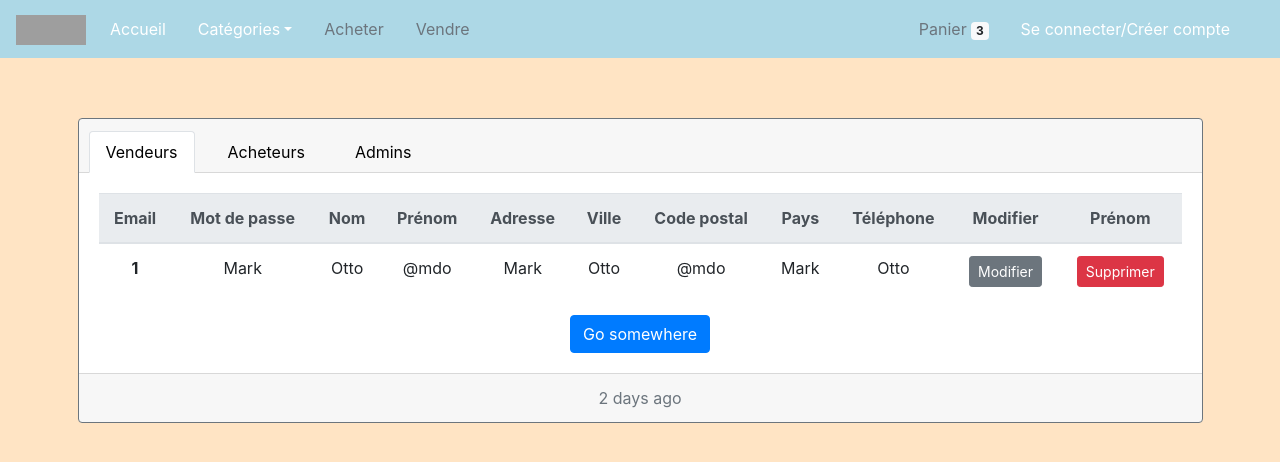
After one commit to Nassim-Boutaleb/Piscine_2020, a PHP site: page /admin_gerer_comptes.php in a window 1280 px wide. The commit adds this page. Shown: the top 462 px of the page. Run offline with PHP 8.4, Linux system fonts and the light colour scheme; grey boxes are pictures that could not be loaded.

Commit message:
Gestion users par admin front OK

```diff
--- a/Piscine/Navbars/navbar_def.php
+++ b/Piscine/Navbars/navbar_def.php
@@ -31,6 +31,7 @@
                     trigger: 'focus'
                 });
 
+                // Désactiver les liens
                 $("#Acheter").attr ({
                     "aria-disabled" : "true",
                     "href" : "#"
@@ -60,13 +61,18 @@
                     trigger: 'focus'
                 });
 
+                // désactiver les popovers de Achat et panier qui sont accssibles aux acheteurs
+                $("#ppvAcheter").removeAttr("data-toggle");
+                $("#ppvPanier").removeAttr("data-toggle");
+
+                // Bloquer le lien vers vendre
                 $("#Vendre").attr ({
                     "aria-disabled" : "true",
                     "href" : "#"
                 }).addClass("disabled");
             }
 
-            else if (connecte == 1 && statut == "vendeur") // Si on est un acheteur
+            else if (connecte == 1 && statut != "acheteur") // Si on n'est pas un acheteur (vendeur ou admin)
             {
                 // popover (pop up)
                 $(function () {
@@ -78,7 +84,16 @@
                     trigger: 'focus'
                 });
 
+                // Supprimer le popover de vendre qui est accsssible
+                $("#ppvVendre").removeAttr("data-toggle");
+
+                // Bloquer les liens vers acheter et panier
                 $("#Acheter").attr ({
+                    "aria-disabled" : "true",
+                    "href" : "#"
+                }).addClass("disabled");
+
+                $("#panier").attr ({
                     "aria-disabled" : "true",
                     "href" : "#"
                 }).addClass("disabled");
@@ -112,16 +127,26 @@
 
             </li>
             <!--FIN MENU DESCENDANT-->
-            <span class="d-inline-block" data-toggle="popover" data-trigger="focus" data-placement="bottom" data-content="Connectez vous avec un compte acheteur pour accéder à la page des achats">
+            <span class="d-inline-block" id="ppvAcheter" data-toggle="popover" data-trigger="focus" data-placement="bottom" data-content="Connectez vous avec un compte acheteur pour accéder à la page des achats">
                 <li class="nav-item"><a class="nav-link" href="login.php" id="Acheter">Acheter</a></li>
             </span>
-            <span class="d-inline-block" data-toggle="popover" data-trigger="focus" data-placement="bottom" data-content="Connectez vous avec un compte vendeur pour accéder à la page des ventes">
+            <span class="d-inline-block" id="ppvVendre" data-toggle="popover" data-trigger="focus" data-placement="bottom" data-content="Connectez vous avec un compte vendeur pour accéder à la page des ventes">
                 <li class="nav-item"><a class="nav-link" href="Gestionitem.php"  id="Vendre">Vendre</a></li>
             </span>
+
+            <!-- Pour les admins seulement: bouton gerer comptes -->
+            <?php
+                if ($statut == "administrateur")
+                {
+                    ?>
+                        <li class="nav-item"><a class="nav-link" href="admin_gerer_comptes.php" id="admin_gerer_comptes">Gerer les comptes</a></li>
+                    <?php
+                }
+            ?>
         </ul>
 
         <ul class="navbar-nav ml-auto" id="elementsDroite">
-            <span class="d-inline-block" data-toggle="popover" data-trigger="focus" data-placement="bottom" data-content="Connectez vous pour accéder au panier">
+            <span class="d-inline-block" id="ppvPanier" data-toggle="popover" data-trigger="focus" data-placement="bottom" data-content="Connectez vous pour accéder au panier">
                 <li class="nav-item"><a class="nav-link" href="panier.php" id="panier"><i class="fa fa-shopping-cart"></i> Panier
                         <span class="badge badge-light">3
                             <!-- FAIRE UN JAVASCRIPT POUR RENDRE LE NOMBRE DYNAMIQUE--></span> <span
@@ -132,7 +157,8 @@
             <?php
                         if (!isset ($_SESSION["login"])) // Si on est pas connecté
                         {
-                            ?> <li class="nav-item"><a class="nav-link" href="login.php">Se connecter/Créer compte</a></li>
+                            ?>
+                                <li class="nav-item"><a class="nav-link" href="login.php">Se connecter/Créer compte</a></li>
                             <?php
                         }
                         else if (isset ($_SESSION["login"])) // Si une session est configurée = si on est connecté
--- /dev/null
+++ b/Piscine/admin_gerer_comptes.css
@@ -0,0 +1,8 @@
+.card {
+    margin: 60px auto;
+    width: 90%;
+}
+
+body {
+    background-color: bisque;
+}
--- /dev/null
+++ b/Piscine/admin_gerer_comptes.php
@@ -0,0 +1,92 @@
+<?php session_start(); ?>
+<!DOCTYPE html>
+<html lang="en">
+
+<head>
+    <title>Gerer les comptes</title>
+    <meta charset="utf-8">
+    <meta name="viewport" content="width=device-width, initial-scale=1">
+    <link rel="stylesheet" href="https://stackpath.bootstrapcdn.com/bootstrap/4.1.3/css/bootstrap.min.css">
+    <link rel="stylesheet" type="text/css" href="admin_gerer_comptes.css">
+    <script src="https://code.jquery.com/jquery-3.3.1.min.js"></script>
+    <script src="https://stackpath.bootstrapcdn.com/bootstrap/4.1.3/js/bootstrap.bundle.min.js"></script>
+</head>
+
+<body>
+    <!-- Navbar -->
+    <?php require("Navbars/navbar_def.php");  ?>
+
+
+    <div class="container-fluid">
+        <div class="card border-secondary text-center">
+            <div class="card-header">
+                <ul class="nav nav-tabs card-header-tabs" id="myTab" role="tablist">
+                    <li class="nav-item">
+                        <a class="nav-link active tab" id="vendeursTab" data-toggle="tab" href="#vendeursAff" role="tab"
+                            aria-controls="home" aria-selected="true" style="color:black;">Vendeurs</a>
+                    </li>
+                    <li class="nav-item">
+                        <a class="nav-link tab" id="acheteursTab" data-toggle="tab" href="#acheteursAff" role="tab"
+                            aria-controls="profile" aria-selected="false" style="color:black;">Acheteurs</a>
+                    </li>
+                    <li class="nav-item">
+                        <a class="nav-link tab" id="adminsTab" data-toggle="tab" href="#adminsAff" role="tab"
+                            aria-controls="contact" aria-selected="false" style="color:black;">Admins</a>
+                    </li>
+                </ul>
+            </div>
+            <div class="card-body">
+                <div class="tab-content" id="myTabContent">
+                    <div class="tab-pane fade show active" id="vendeursAff" role="tabpanel"aria-labelledby="vendeursTab">
+                    <table class="table">
+                            <thead class="thead-light">
+                                <tr>
+                                    <th scope="col">Email</th>
+                                    <th scope="col">Mot de passe</th>
+                                    <th scope="col">Nom</th>
+                                    <th scope="col">Prénom</th>
+                                    <th scope="col">Adresse</th>
+                                    <th scope="col">Ville</th>
+                                    <th scope="col">Code postal</th>
+                                    <th scope="col">Pays</th>
+                                    <th scope="col">Téléphone</th>
+                                    <th scope="col">Modifier</th>
+                                    <th scope="col">Prénom</th>
+                                </tr>
+                            </thead>
+                            <tbody>
+                                <tr>
+                                    <th scope="row">1</th>
+                                    <td>Mark</td>
+                                    <td>Otto</td>
+                                    <td>@mdo</td>
+                                    <td>Mark</td>
+                                    <td>Otto</td>
+                                    <td>@mdo</td>
+                                    <td>Mark</td>
+                                    <td>Otto</td>
+                                    <td><a href="#"><button type="button" class="btn btn-secondary btn-sm">Modifier</button></a></td>
+                                    <td><a href="#"><button type="button" class="btn btn-danger btn-sm">Supprimer</button></a></td>
+                                </tr>
+                            </tbody>
+                        </table>
+                    </div>
+
+                    <div class="tab-pane fade" id="acheteursAff" role="tabpanel" aria-labelledby="acheteursTab">
+                        B
+                    </div>
+
+                    <div class="tab-pane fade" id="adminsAff" role="tabpanel" aria-labelledby="adminsTab">
+                        C
+                    </div>
+                </div>
+                <a href="#" class="btn btn-primary">Go somewhere</a>
+            </div>
+            <div class="card-footer text-muted">
+                2 days ago
+            </div>
+        </div>
+    </div>
+</body>
+
+</html>
--- a/Piscine/creer_compte_Traitements.php
+++ b/Piscine/creer_compte_Traitements.php
@@ -72,11 +72,10 @@
                  $_SESSION["nom"] = $nom;
                  $_SESSION["statut"] = $statut;
 
-                // Message de succès
-                ?> <script> alert("Connexion succès"); </script> <?php
+
 
                 // Redirection
-                ?> <meta http-equiv="refresh" content="0; url=accueil.php"> <?php
+                ?> <meta http-equiv="refresh" content="0; url=accueil.php?alertCode=2"> <?php
             }
             else
             {
--- a/Piscine/deconnexion.php
+++ b/Piscine/deconnexion.php
@@ -2,7 +2,5 @@
     session_start();  // reprendre la session en cours
     session_destroy(); // la détruire
 ?>
-<script>
-    alert ("Vous avez été déconnecté(e) correctement");
-</script>
-<meta http-equiv="refresh" content="0; url=accueil.php">
+
+<meta http-equiv="refresh" content="0; url=accueil.php?alertCode=1">
```
Also changed, not shown: Piscine/accueil.php (+24 -4 lines), Piscine/styles.css (added, +143 -0 lines). Lines whose indentation alone changed are shown as unchanged.
